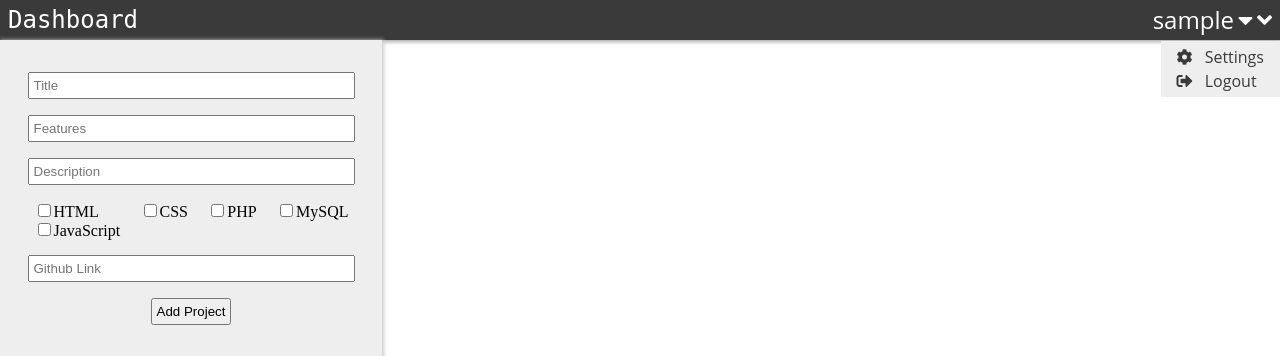
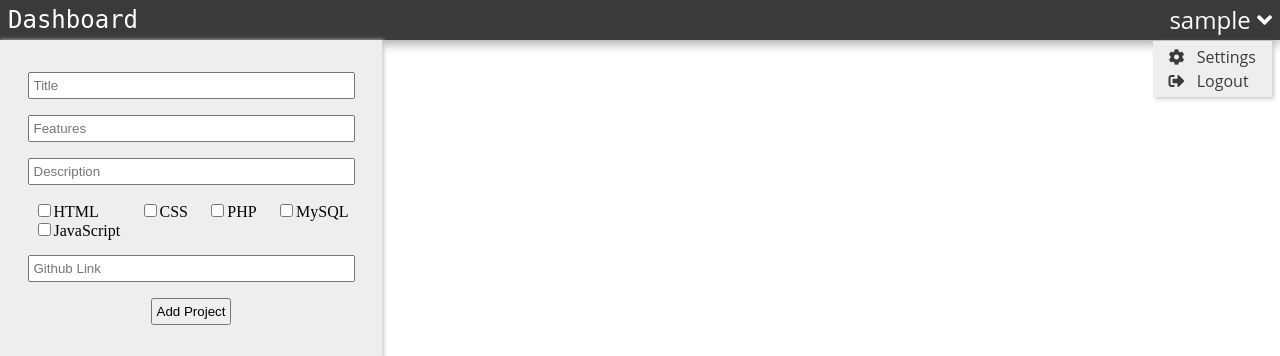
Before and after one commit to willebergh/dashboard, a PHP site: page / in a window 1280 px wide. Shown: the top 356 px of the page. Run offline with PHP 8.4, Linux system fonts and the light colour scheme; the visitor is signed in with stand-in values (Sample User, id 1); some libraries are stand-ins or nearby versions.

Commit message:
changed some html structure and changed some styling

```diff
--- a/assets/css/header.css
+++ b/assets/css/header.css
@@ -5,8 +5,9 @@
   justify-content: space-between;
   margin-bottom: 0px;
   padding: 8px;
-  box-shadow: 0px 0px 4px 2px #ababab;
+  box-shadow: 0px 4px 10px #ababab;
   background-color: var(--main-gray-color);
+  z-index: 2;
 }
 
 /* Styling for the logo in the header */
@@ -37,8 +38,10 @@
   padding: 8px 16px;
   position: absolute;
   top: 41px;
-  right: 0px;
+  right: 8px;
   background-color: #eee;
+  box-shadow: 2px 2px 4px #ccc;
+  z-index: 1;
 }
 .nav_item {
   font-size: 16px;
--- a/assets/inc/header.inc.php
+++ b/assets/inc/header.inc.php
@@ -15,9 +15,10 @@
         <h1 class="logo_item">Dashboard</h1>
       </div>
       <div class="nav_button">
-        <a class="nav_button_item" href="javascript:void(0)" id="nav_button" onclick="openDropdown()"><?php echo $_SESSION['username']; ?></a>
-        <span class="nav_button_item fas fa-caret-down"></span>
-        <span class="nav_button_item fas fa-angle-down"></span>
+        <a class="nav_button_item" href="javascript:void(0)" id="nav_button" onclick="openDropdown()">
+          <?php echo $_SESSION['username']; ?>
+          <span class="nav_button_item fas fa-angle-down"></span>
+        </a>
       </div>
     </header>
     <div class="nav_dropdown" id="nav_dropdown">
```
